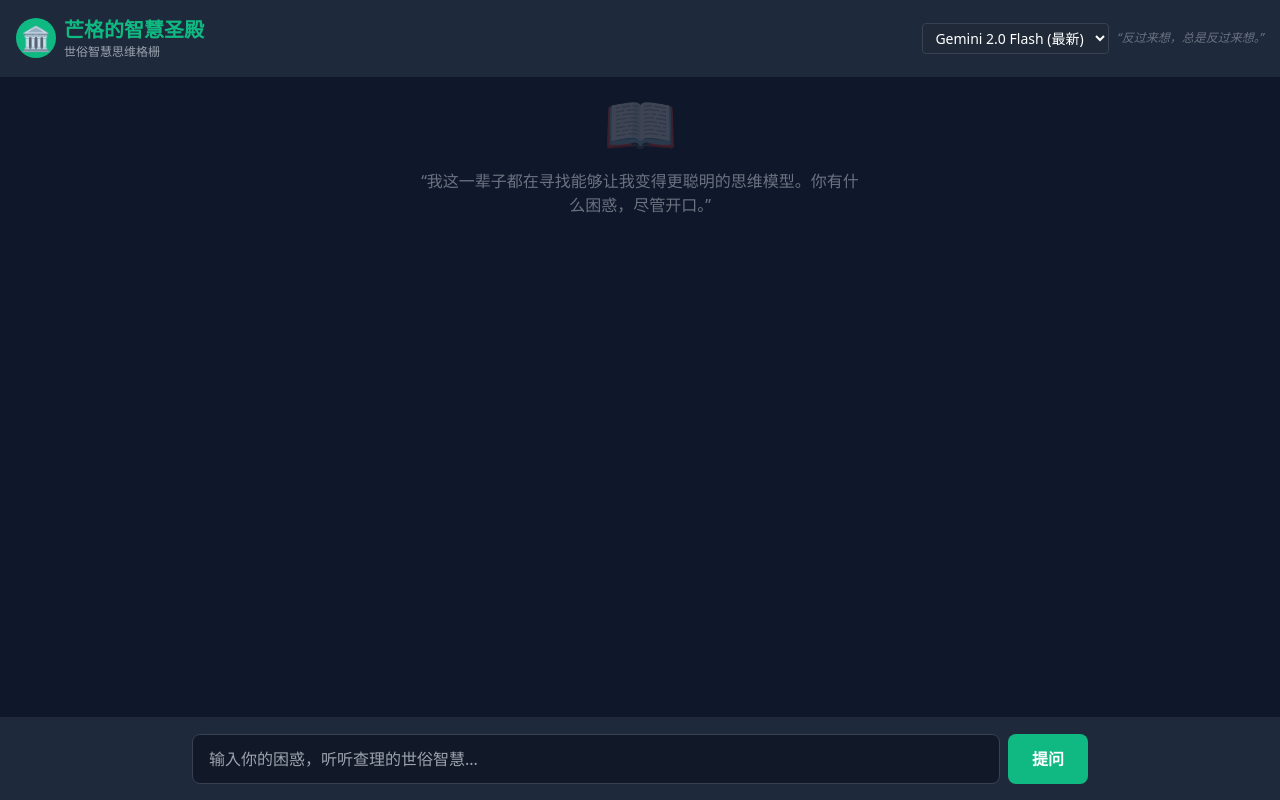
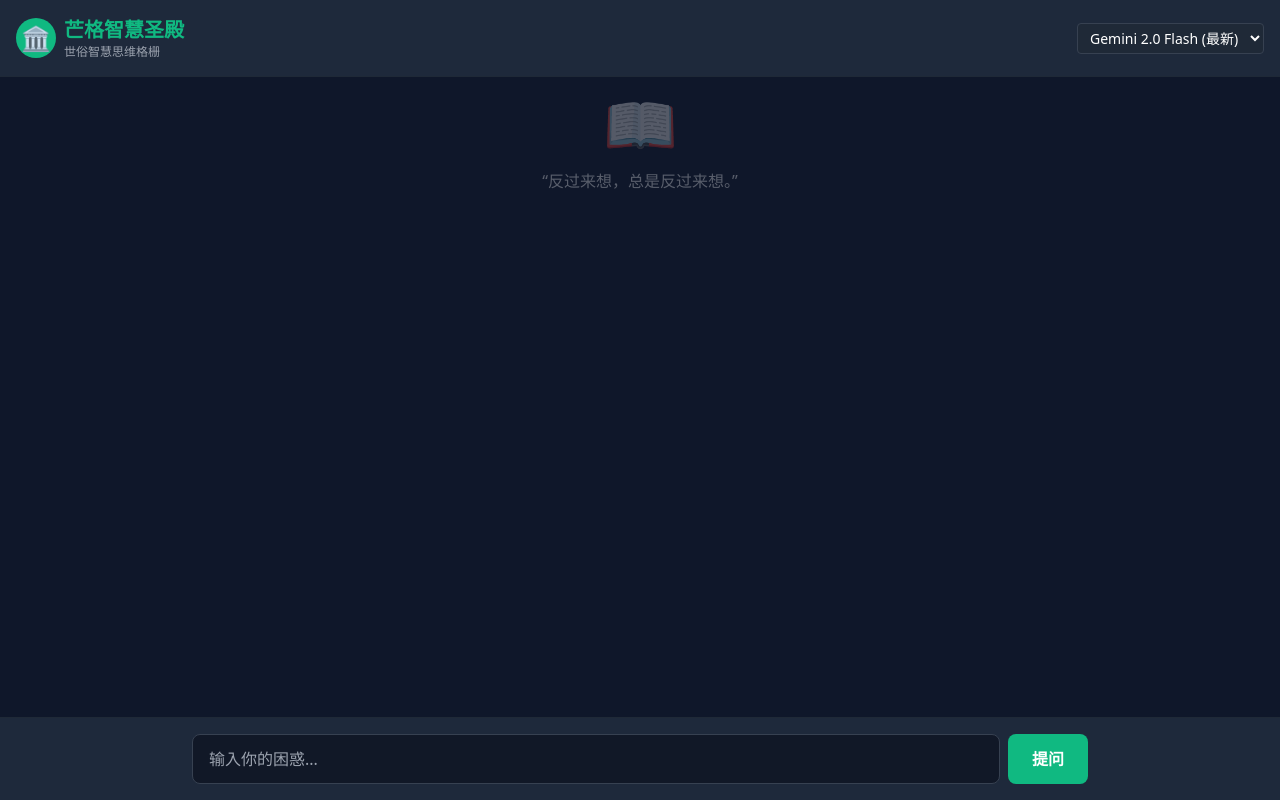
Before and after one commit to jamesbond008/mungers-mind, a React (Vite) app: page / in a window 1280 px wide. Built offline with nearby package versions, Linux system fonts and the light colour scheme.

Commit message:
Update App.tsx

```diff
--- a/App.tsx
+++ b/App.tsx
@@ -1,8 +1,11 @@
 import React, { useState, useEffect, useRef } from 'react';
+import ReactMarkdown from 'react-markdown';
+import remarkGfm from 'remark-gfm';
+import html2pdf from 'html2pdf.js';
 import { getMungerAdvice } from './services/geminiService';
 import { MungerResponse } from './types';
 
-// 模拟预设的模型数据，防止 API 获取失败导致白屏
+// 预设模型，防止加载失败
 const DEFAULT_MODELS = [
   { id: 'gemini-2.0-flash', name: 'Gemini 2.0 Flash (最新)' },
   { id: 'gemini-1.5-flash', name: 'Gemini 1.5 Flash' }
@@ -10,21 +13,28 @@ const DEFAULT_MODELS = [
 
 function App() {
   const [input, setInput] = useState('');
-  const [messages, setMessages] = useState<any[]>([]); // 确保初始值为数组
+  const [messages, setMessages] = useState<any[]>([]);
   const [loading, setLoading] = useState(false);
   const [error, setError] = useState<string | null>(null);
-
-  // 针对报错 H.data.models is undefined 的核心防御
   const [models] = useState(DEFAULT_MODELS);
 
   const messagesEndRef = useRef<HTMLDivElement>(null);
 
-  const scrollToBottom = () => {
-    messagesEndRef.current?.scrollIntoView({ behavior: "smooth" });
+  // PDF 导出函数
+  const exportToPDF = (elementId: string) => {
+    const element = document.getElementById(elementId);
+    const opt = {
+      margin: 1,
+      filename: `Munger_Advice_${new Date().getTime()}.pdf`,
+      image: { type: 'jpeg', quality: 0.98 },
+      html2canvas: { scale: 2 },
+      jsPDF: { unit: 'in', format: 'letter', orientation: 'portrait' }
+    };
+    html2pdf().set(opt).from(element).save();
   };
 
   useEffect(() => {
-    scrollToBottom();
+    messagesEndRef.current?.scrollIntoView({ behavior: "smooth" });
   }, [messages]);
 
   const handleSubmit = async (e: React.FormEvent) => {
@@ -35,14 +45,17 @@ function App() {
     setMessages(prev => [...prev, userMessage]);
     setInput('');
     setLoading(true);
-    setError(null);
 
     try {
       const response: MungerResponse = await getMungerAdvice(input);
-      const assistantMessage = { role: 'assistant', content: response.content, timestamp: response.timestamp };
+      const assistantMessage = {
+        id: `msg-${Date.now()}`, // 为 PDF 导出提供唯一 ID
+        role: 'assistant',
+        content: response.content,
+        timestamp: response.timestamp
+      };
       setMessages(prev => [...prev, assistantMessage]);
     } catch (err: any) {
-      console.error("Munger Error:", err);
       setError("系统故障。大概是电路里掺杂了太多的废话。再试一次。");
     } finally {
       setLoading(false);
@@ -51,81 +64,69 @@ function App() {
 
   return (
     <div className="min-h-screen bg-[#0f172a] text-white flex flex-col font-sans">
-      {/* 顶部栏 */}
       <header className="p-4 border-b border-gray-800 flex justify-between items-center bg-[#1e293b]">
         <div className="flex items-center gap-2">
-          <div className="w-10 h-10 bg-[#10b981] rounded-full flex items-center justify-center">
-            <span className="text-2xl">🏛️</span>
-          </div>
+          <div className="w-10 h-10 bg-[#10b981] rounded-full flex items-center justify-center text-2xl">🏛️</div>
           <div>
-            <h1 className="text-xl font-bold text-[#10b981]">芒格的智慧圣殿</h1>
+            <h1 className="text-xl font-bold text-[#10b981]">芒格智慧圣殿</h1>
             <p className="text-xs text-gray-400">世俗智慧思维格栅</p>
           </div>
         </div>
-
-        {/* 模型选择器：使用防御性 map 逻辑 */}
-        <div className="flex items-center gap-2">
-          <select className="bg-gray-800 border border-gray-700 rounded px-2 py-1 text-sm focus:outline-none focus:ring-1 focus:ring-[#10b981]">
-            {(models || []).map(model => (
-              <option key={model.id} value={model.id}>{model.name}</option>
-            ))}
-          </select>
-          <span className="text-xs text-gray-500 italic">“反过来想，总是反过来想。”</span>
-        </div>
+        <select className="bg-gray-800 border border-gray-700 rounded px-2 py-1 text-sm">
+          {(models || []).map(m => <option key={m.id} value={m.id}>{m.name}</option>)}
+        </select>
       </header>
 
-      {/* 聊天区域 */}
-      <main className="flex-1 overflow-y-auto p-4 space-y-4">
+      <main className="flex-1 overflow-y-auto p-4 space-y-6">
         {messages.length === 0 && (
-          <div className="h-full flex flex-col items-center justify-center text-gray-500 space-y-4">
-            <div className="text-6xl opacity-20">📖</div>
-            <p className="max-w-md text-center">“我这一辈子都在寻找能够让我变得更聪明的思维模型。你有什么困惑，尽管开口。”</p>
+          <div className="h-full flex flex-col items-center justify-center opacity-30">
+            <div className="text-6xl mb-4">📖</div>
+            <p>“反过来想，总是反过来想。”</p>
           </div>
         )}
 
-        {/* 消息渲染：使用防御性 map 逻辑 */}
-        {(messages || []).map((msg, index) => (
-          <div key={index} className={`flex ${msg.role === 'user' ? 'justify-end' : 'justify-start'}`}>
-            <div className={`max-w-[80%] p-4 rounded-lg ${
-              msg.role === 'user' ? 'bg-[#10b981] text-white' : 'bg-[#1e293b] border border-gray-700'
-            }`}>
-              {msg.role === 'assistant' && <div className="text-xs text-[#10b981] font-bold mb-1">查理的深度判断 ——</div>}
-              <p className="whitespace-pre-wrap">{msg.content}</p>
+        {(messages || []).map((msg, idx) => (
+          <div key={idx} className={`flex ${msg.role === 'user' ? 'justify-end' : 'justify-start'}`}>
+            <div
+              id={msg.id}
+              className={`max-w-[90%] p-5 rounded-xl ${
+                msg.role === 'user' ? 'bg-[#10b981]' : 'bg-[#1e293b] border border-gray-700'
+              }`}
+            >
+              {msg.role === 'assistant' && (
+                <div className="flex justify-between items-center mb-3">
+                  <span className="text-xs font-bold text-[#10b981] uppercase tracking-wider">查理的深度判断</span>
+                  <button
+                    onClick={() => exportToPDF(msg.id)}
+                    className="text-[10px] bg-gray-700 hover:bg-gray-600 px-2 py-1 rounded transition-colors"
+                  >
+                    📥 导出 PDF
+                  </button>
+                </div>
+              )}
+              {/* 支持 Markdown 和表格渲染 */}
+              <div className="prose prose-invert max-w-none prose-table:border prose-th:bg-gray-800 prose-th:p-2 prose-td:p-2 prose-td:border-gray-700">
+                <ReactMarkdown remarkPlugins={[remarkGfm]}>
+                  {msg.content}
+                </ReactMarkdown>
+              </div>
             </div>
           </div>
         ))}
-        {loading && (
-          <div className="flex justify-start">
-            <div className="bg-[#1e293b] border border-gray-700 p-4 rounded-lg animate-pulse text-gray-400">
-              查理正在翻阅他的思维格栅...
-            </div>
-          </div>
-        )}
-        {error && (
-          <div className="text-center text-red-400 text-sm p-2 bg-red-900/20 rounded border border-red-900/50">
-            {error}
-          </div>
-        )}
+        {loading && <div className="text-gray-500 animate-pulse">查理正在翻阅思维模型...</div>}
         <div ref={messagesEndRef} />
       </main>
 
-      {/* 输入区域 */}
       <footer className="p-4 bg-[#1e293b] border-t border-gray-800">
         <form onSubmit={handleSubmit} className="max-w-4xl mx-auto flex gap-2">
           <input
             type="text"
             value={input}
             onChange={(e) => setInput(e.target.value)}
-            placeholder="输入你的困惑，听听查理的世俗智慧..."
-            className="flex-1 bg-gray-900 border border-gray-700 rounded-lg px-4 py-3 focus:outline-none focus:ring-2 focus:ring-[#10b981] text-white"
+            placeholder="输入你的困惑..."
+            className="flex-1 bg-gray-900 border border-gray-700 rounded-lg px-4 py-3 text-white focus:ring-2 focus:ring-[#10b981] outline-none"
           />
-          <button
-            type="submit"
-            disabled={loading}
-            className="bg-[#10b981] hover:bg-[#059669] disabled:opacity-50 text-white px-6 py-3 rounded-lg font-bold transition-colors"
-          >
-            提问
-          </button>
+          <button type="submit" className="bg-[#10b981] px-6 py-3 rounded-lg font-bold">提问</button>
         </form>
       </footer>
     </div>
```
